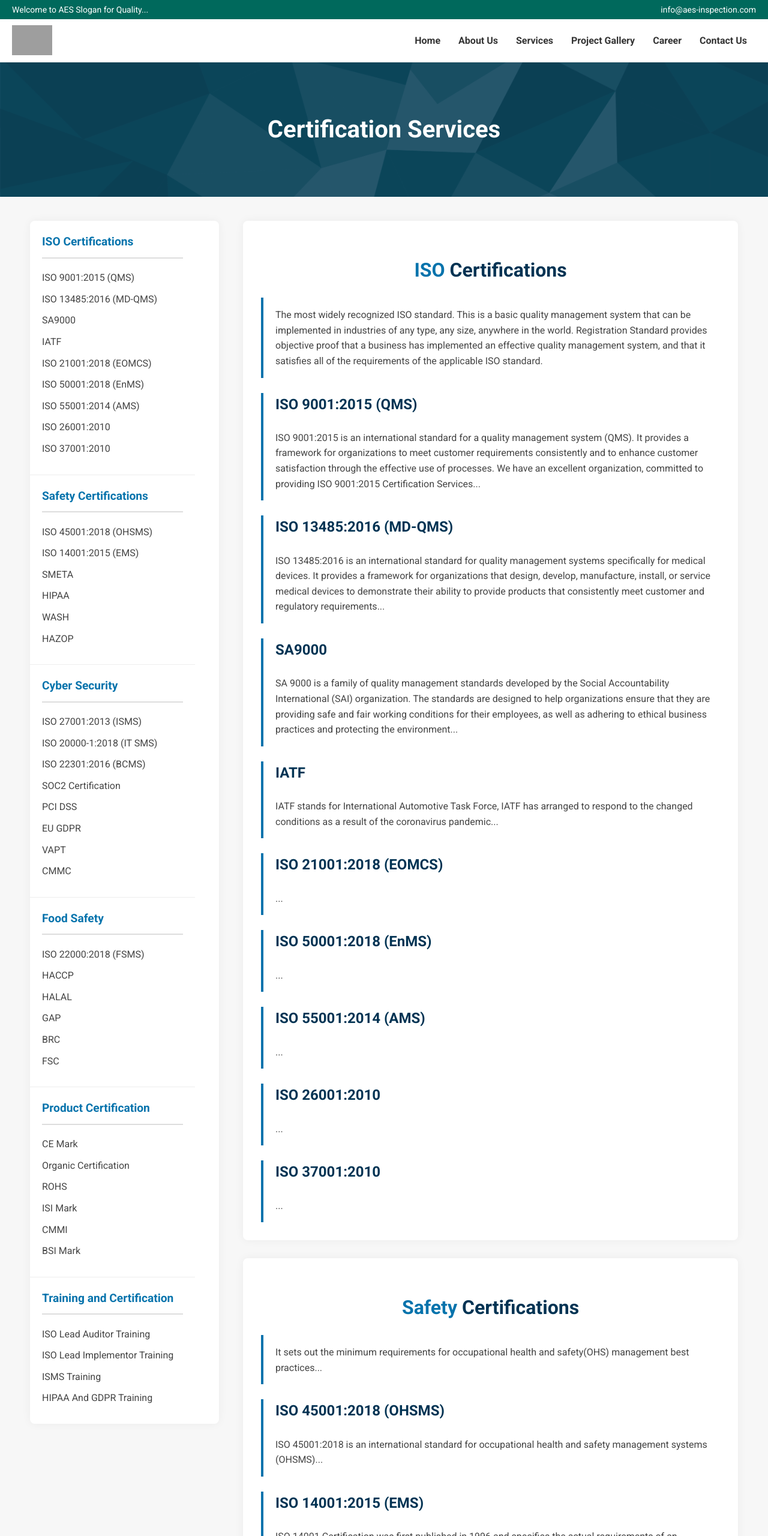
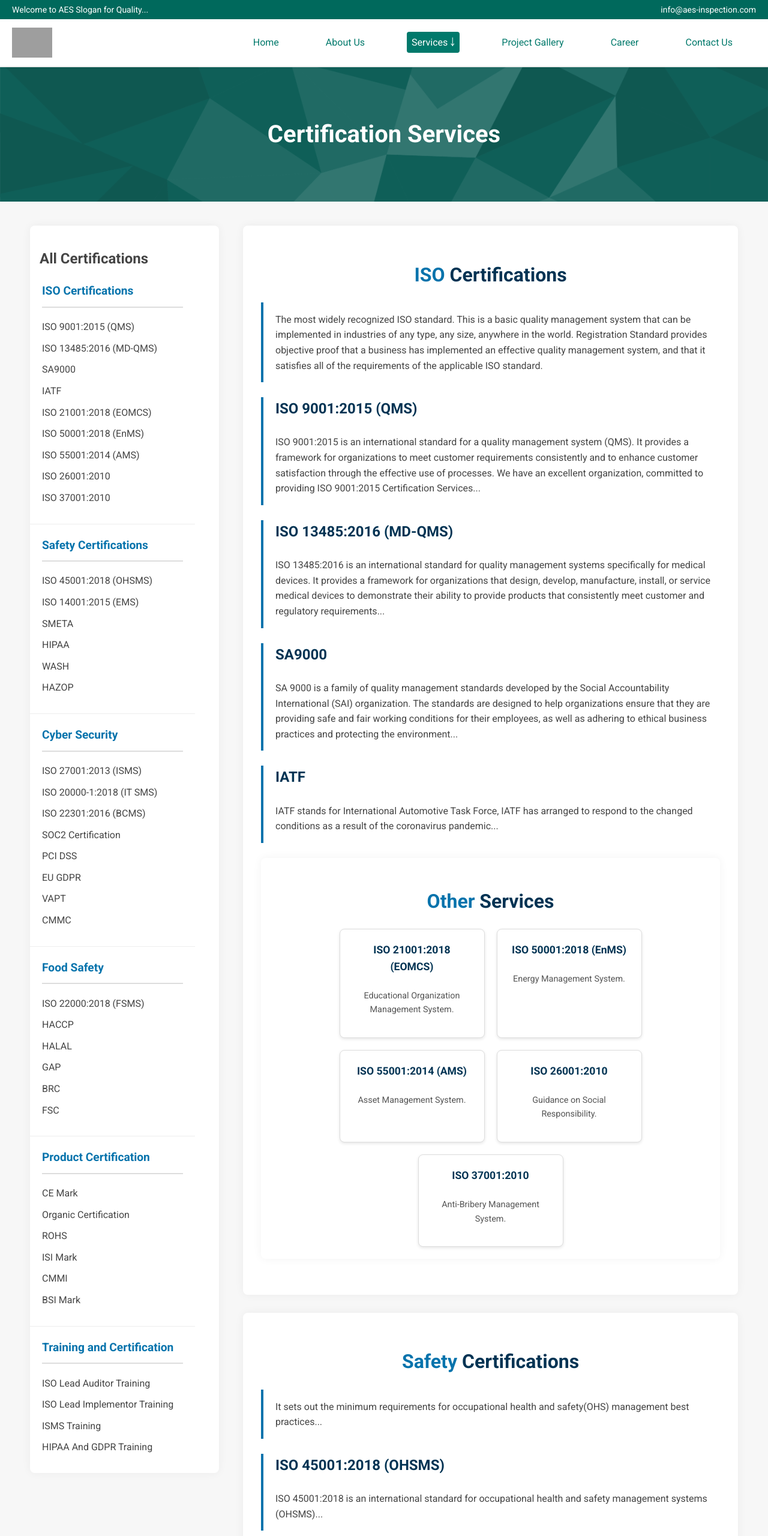
Before and after one commit to thajucp123/aescertification, a plain HTML site: page index.html in a window 1280 px wide. Shown: the top 2560 px of the page at 60% size. Drawn offline with Linux system fonts and the light colour scheme; grey boxes are pictures that could not be loaded.

Commit message:
Fixed navbar menu

```diff
--- a/index.html
+++ b/index.html
@@ -24,14 +24,36 @@
         </div>
         <nav>
   <ul>
-                <li><a href="index.html">Home</a></li>
-                <li><a href="about.html">About Us</a></li>
-                <li><a href="services.html">Services</a></li>
-                <li><a href="projects.html">Project Gallery</a></li>
-                <li><a href="career.html">Career</a></li>
-                <li><a href="contact.html">Contact Us</a></li>
+    <li><a href="https://www.aes-inspection.com/index.html">Home</a></li>
+    <li><a href="https://www.aes-inspection.com/about.html">About Us</a></li>
+
+    <li class="dropdown">
+      <a href="#" class="active">Services ￬</a>
+      <ul class="dropdown-content">
+        <li><a href="#">Inspection & Training</a></li>
+        <li><a href="#">Audit & Evaluation</a></li>
+        <li class="dropdown-sub">
+          <a href="#" class="active">Certification ￫</a>
+          <ul class="sub-dropdown">
+            <li><a href="#">ISO Certification</a></li>
+            <li><a href="#">Compliance</a></li>
+            <li><a href="#">Cyber Security</a></li>
+            <li><a href="#">Product Certification</a></li>
+          </ul>
+        </li>
+        <li><a href="#">Prequalification Support</a></li>
+        <li><a href="#">Engineering Consultancy</a></li>
+        <li><a href="#">Property Inspection</a></li>
+        <li><a href="#">Vehicle Inspection</a></li>
+      </ul>
+    </li>
+
+    <li><a href="https://www.aes-inspection.com/projects-gallery.html">Project Gallery</a></li>
+    <li><a href="https://www.aes-inspection.com/career.html">Career</a></li>
+    <li><a href="https://www.aes-inspection.com/contact.html">Contact Us</a></li>
   </ul>
 </nav>
+
     </header>
 
     <section class="hero-section">
@@ -40,6 +62,7 @@
 
     <main class="container">
         <aside class="sidebar">
+            <h1 style="padding: 1rem; padding-bottom: 0; margin-bottom: 0;">All Certifications</h1>
             <div class="sidebar-section">
                 <h3 class="main-menu-item" data-target="iso-certifications-main">ISO Certifications</h3>
                 <ul>
@@ -135,25 +158,30 @@
                         <h3>IATF</h3>
                         <p>IATF stands for International Automotive Task Force, IATF has arranged to respond to the changed conditions as a result of the coronavirus pandemic...</p>
                     </div>
-                    <div class="service-item" id="iso-21001">
-                        <h3>ISO 21001:2018 (EOMCS)</h3>
-                        <p>...</p>
+                    <div class="other-services-section">
+                        <h2><span class="highlight">Other</span> Services</h2>
+                        <div class="card-container">
+                            <div class="card">
+                                <h4>ISO 21001:2018 (EOMCS)</h4>
+                                <p>Educational Organization Management System.</p>
                             </div>
-                    <div class="service-item" id="iso-50001">
-                        <h3>ISO 50001:2018 (EnMS)</h3>
-                        <p>...</p>
+                            <div class="card">
+                                <h4>ISO 50001:2018 (EnMS)</h4>
+                                <p>Energy Management System.</p>
                             </div>
-                    <div class="service-item" id="iso-55001">
-                        <h3>ISO 55001:2014 (AMS)</h3>
-                        <p>...</p>
+                            <div class="card">
+                                <h4>ISO 55001:2014 (AMS)</h4>
+                                <p>Asset Management System.</p>
                             </div>
-                    <div class="service-item" id="iso-26001">
-                        <h3>ISO 26001:2010</h3>
-                        <p>...</p>
+                            <div class="card">
+                                <h4>ISO 26001:2010</h4>
+                                <p>Guidance on Social Responsibility.</p>
                             </div>
-                    <div class="service-item" id="iso-37001">
-                        <h3>ISO 37001:2010</h3>
-                        <p>...</p>
+                            <div class="card">
+                                <h4>ISO 37001:2010</h4>
+                                <p>Anti-Bribery Management System.</p>
+                            </div>
+                        </div>
                     </div>
                 </div>
             </section>
@@ -358,7 +386,7 @@
             </div>
         </div>
         <div class="copyright">
-            <p>Copyright Adhuni | All Rights Reserved. Powered By stellentcg</p>
+            <p>&copy Copyright Adhuni | All Rights Reserved. Developed By <a href="https://www.thajucp.in/" target="_blank" rel="noopener noreferrer" style="color: #028f7e; text-decoration: underline; font-weight: bold;">Thaju CP</a></p>
         </div>
     </footer>
     <script src="script.js"></script>
--- a/styles.css
+++ b/styles.css
@@ -29,9 +29,100 @@ header {
     border-bottom: 2px solid #eee;
 }
 header .logo img { height: 50px; }
-nav ul { list-style: none; margin: 0; padding: 0; display: flex; }
-nav ul li { margin: 0 15px; }
-nav ul li a { color: #333; font-weight: bold; }
+/* Base nav styles (yours kept) */
+nav ul {
+  list-style: none;
+  margin: 0;
+  padding: 0;
+  display: flex;
+  position: relative;
+}
+nav ul li {
+  margin: 0 15px;
+  padding: 1rem;
+  position: relative;
+}
+nav ul li a {
+  color: #00796b;
+  font-weight: 500;
+  text-decoration: none;
+  background-color: #fff;
+  padding: 0.5rem;
+  border-radius: 0.25rem;
+}
+nav ul li a:hover,
+nav ul li a.active {
+  background-color: #00796b;
+  color: #fff;
+  padding: 0.5rem;
+  border-radius: 0.25rem;
+  text-decoration: none;
+}
+
+/* Dropdown */
+.dropdown-content {
+  display: none;
+  position: absolute;
+  top: 100%;
+  left: 0;
+  min-width: 220px;
+  background-color: #00796b;
+  border-radius: 0.25rem;
+  padding: 0.5rem 0;
+  z-index: 1000;
+}
+
+.dropdown-content li {
+  margin: 0;
+  padding: 0;
+}
+
+.dropdown-content li a {
+  display: block;
+  padding: 0.75rem 1rem;
+  color: #fff;
+  background-color: #00796b;
+  font-weight: 500;
+}
+
+.dropdown-content li a:hover {
+  background-color: #00695c;
+}
+
+/* Show dropdown on hover */
+.dropdown:hover > .dropdown-content {
+  display: block;
+}
+
+/* Submenu */
+.dropdown-sub {
+  position: relative;
+}
+
+.sub-dropdown {
+  display: none;
+  position: absolute;
+  top: 0;
+  left: 100%;
+  min-width: 200px;
+  background-color: #00796b;
+  border-radius: 0.25rem;
+  padding: 0.5rem 0;
+}
+
+.sub-dropdown li a {
+  padding: 0.75rem 1rem;
+  color: #fff;
+}
+
+.sub-dropdown li a:hover {
+  background-color: #00695c;
+}
+
+/* Show submenu on hover */
+.dropdown-sub:hover > .sub-dropdown {
+  display: block;
+}
 
 .logo-container {
     display: flex;
@@ -93,7 +184,7 @@ nav ul li a { color: #333; font-weight: bold; }
     left: 0;
     width: 100%;
     height: 100%;
-    background-color: rgba(1, 51, 83, 0.7); /* Dark semi-transparent overlay */
+    background-color: rgba(1, 83, 77, 0.6); /* Dark semi-transparent overlay */
 }
 
 .hero-title {
@@ -238,6 +329,40 @@ hr {
     margin: 30px 0;
 }
 
+.card-container {
+    display: flex;
+    flex-wrap: wrap;
+    gap: 20px;
+    justify-content: center;
+}
+
+.card {
+    background-color: #fff;
+    border: 1px solid #ddd;
+    border-radius: 8px;
+    box-shadow: 0 2px 5px rgba(0,0,0,0.1);
+    padding: 20px;
+    width: 200px;
+    text-align: center;
+    transition: transform 0.3s ease, box-shadow 0.3s ease;
+}
+
+.card:hover {
+    transform: translateY(-5px);
+    box-shadow: 0 4px 10px rgba(0,0,0,0.15);
+}
+
+.card h4 {
+    color: #013353;
+    font-size: 1.1em;
+    margin-top: 0;
+}
+
+.card p {
+    font-size: 0.9em;
+    color: #555;
+}
+
 /* Footer Section */
 .footer {
     background-color: #101010;
```
Lines whose indentation alone changed are shown as unchanged.
